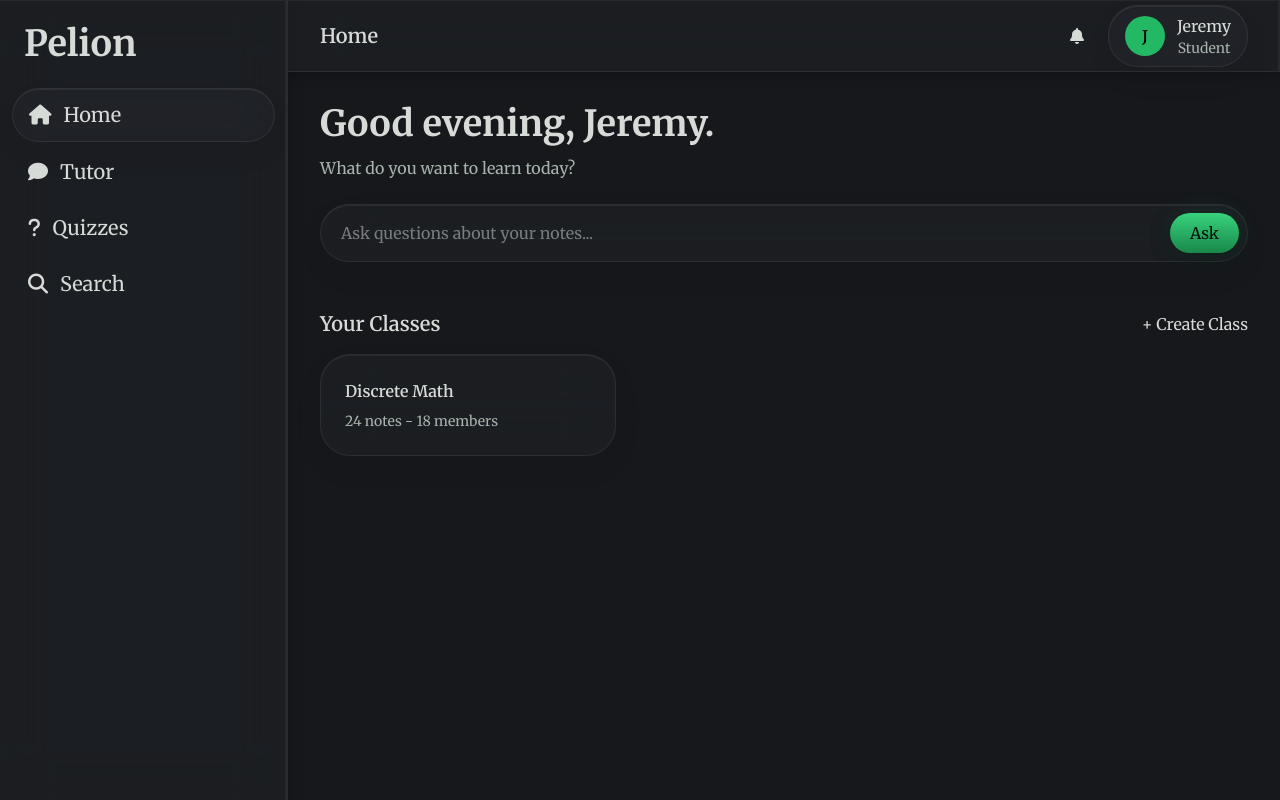
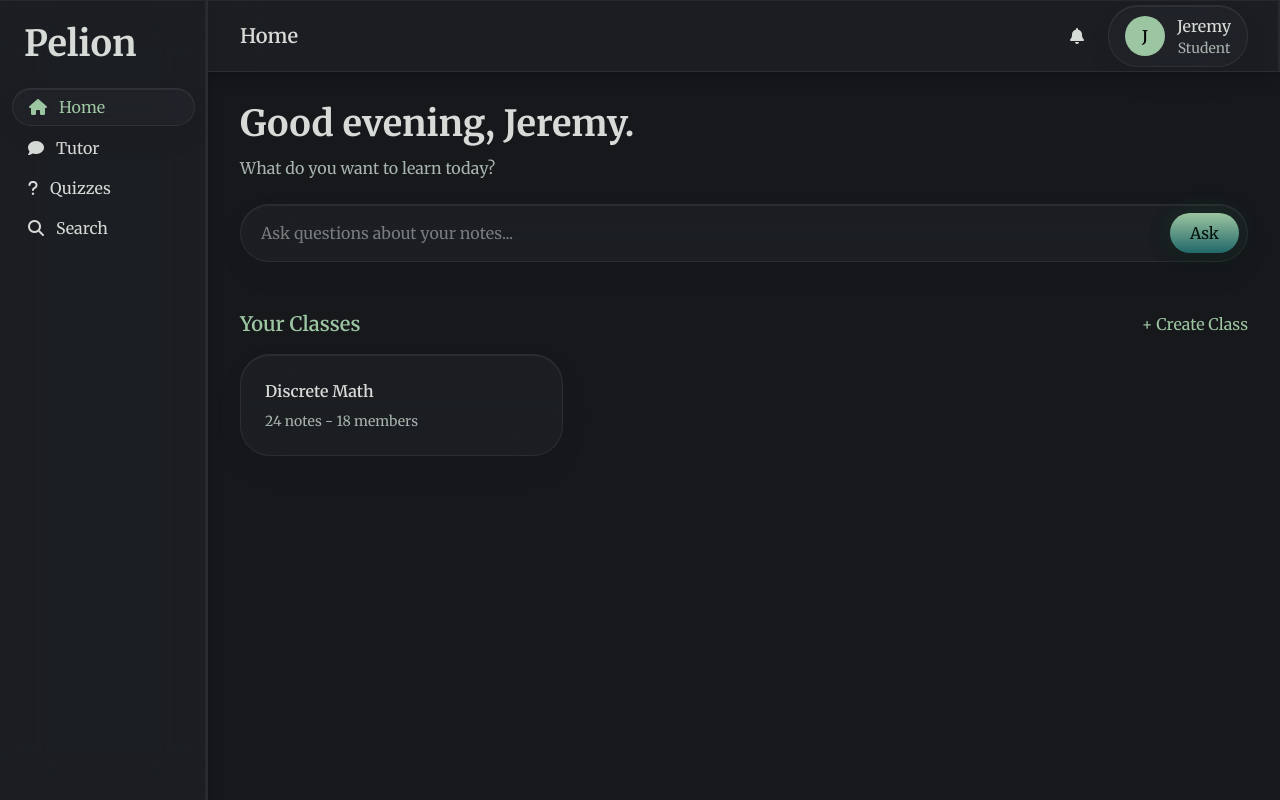
Before and after one commit to pelionlearn/pelion, a React (Vite) app in the folder frontend/: page / in a window 1280 px wide. Built offline with nearby package versions, Linux system fonts and the light colour scheme.

Commit message:
frontend: color palette change and shrink sidebar

```diff
--- a/frontend/src/App.tsx
+++ b/frontend/src/App.tsx
@@ -15,13 +15,13 @@ function App() {
     return (
         <div className="flex h-screen bg-(--bg-950) text-(--text)">
             {/* sidebar */}
-            <aside className="glass-bar flex w-72 flex-col border-r border-(--border)">
+            <aside className="glass-bar flex w-52 flex-col border-r border-(--border)">
                 <div className="p-6">
                     <h1 className="text-4xl font-bold">Pelion</h1>
                 </div>
 
                 <motion.nav
-                    className="flex flex-1 flex-col gap-1 px-3 text-xl"
+                    className="flex flex-1 flex-col gap-1 px-3 text-md"
                     initial="hidden"
                     animate="show"
                     variants={{
@@ -49,7 +49,7 @@ function App() {
                             transition={{
                                 duration: .3
                             }}
-                            className={`button-text rounded-xl px-4 py-3 text-left hover:bg-white/5 ${active === name ? "glass" : ""}`}
+                            className={`button-text rounded-xl px-4 py-1.5 text-left hover:bg-white/5 ${active === name ? "glass text-(--green-400)" : ""}`}
                         >
                             <i className={`fa-solid fa-${icon} mr-3`}></i>
                             {name}
@@ -69,7 +69,7 @@ function App() {
                         </button>
 
                         <button className="glass flex items-center gap-3 rounded-xl px-4 py-2">
-                            <div className="flex h-10 w-10 items-center justify-center rounded-full bg-(--green-500) font-semibold text-black">
+                            <div className="flex h-10 w-10 items-center justify-center rounded-full bg-(--green-400) font-semibold text-black">
                                 J
                             </div>
 
@@ -85,7 +85,7 @@ function App() {
                 {/* content */}
                 <motion.main className="flex-1 overflow-auto p-8" animate={{ opacity: [0, 1], y: [-20, 0] }} transition={{ duration: 0.5 }}>
                     <div className="mb-6">
-                        <h1 className="text-4xl font-bold">Good evening, Jeremy.</h1>
+                        <h1 className="text-4xl font-bold text-(--text)">Good evening, Jeremy.</h1>
 
                         <p className="mt-3 text-(--text-secondary)">
                             What do you want to learn today?
@@ -104,7 +104,7 @@ function App() {
                     {/* classes */}
                     <section className="mt-12">
                         <div className="mb-4 flex justify-between">
-                            <h2 className="text-xl font-semibold">Your Classes</h2>
+                            <h2 className="text-xl font-semibold text-(--green-400)">Your Classes</h2>
 
                             <button className="button-text text-(--green-400)">+ Create Class</button>
                         </div>
--- a/frontend/src/index.css
+++ b/frontend/src/index.css
@@ -14,11 +14,11 @@
     --glass-border: rgba(255, 255, 255, 0.07);
     --glass-highlight: rgba(255, 255, 255, 0.1);
 
-    --green-300: #5be09a;
-    --green-400: #38d27d;
-    --green-500: #22b864;
-    --green-600: #19884a;
-    --green-700: #115d33;
+    --green-300: #DCE1DE;
+    --green-400: #9CC5A1;
+    --green-500: #49A078;
+    --green-600: #216869;
+    --green-700: #1F2421;
 
     --text: #d6dbd7;
     --text-secondary: #a7b4ad;
@@ -48,7 +48,7 @@ body {
         radial-gradient(circle at bottom right, rgba(34, 184, 100, 0.06), transparent 30%),
         var(--bg-950);
 
-    color: var(--text);
+    /* color: var(--text); */
 
     font-family: Merriweather, serif;
 }
@@ -114,7 +114,6 @@ body {
 }
 
 .button-text {
-    color: var(--text);
     cursor: pointer;
 }
 
```
Also changed, not shown: 1 other file (tests, documents, lock files or other folders).
